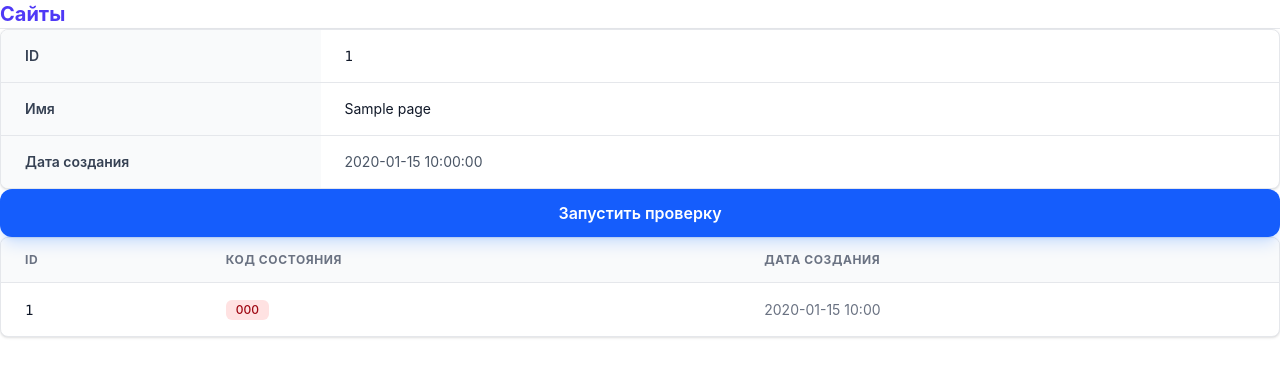
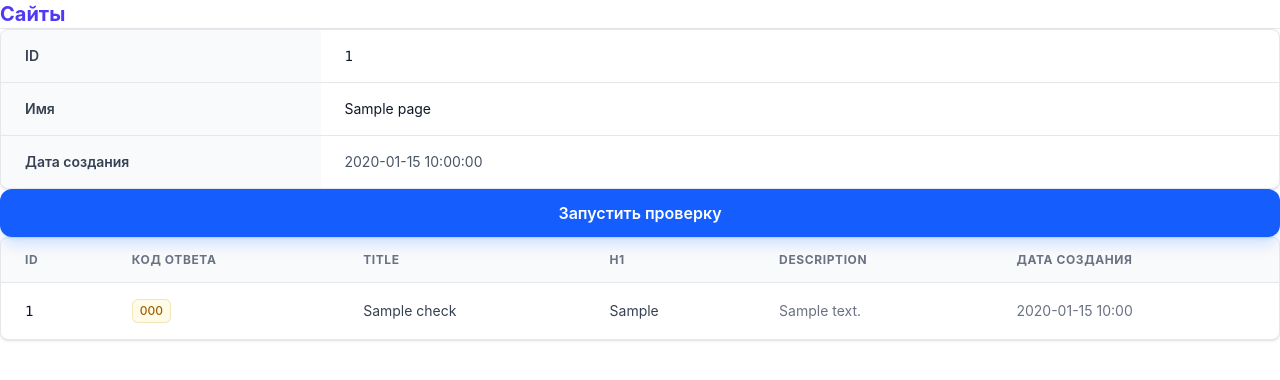
Before and after one commit to haven3571-pixel/flask-project-83, a Flask app: template page_analyzer/templates/website.html in a window 1280 px wide. Shown: the top 380 px of the page. Run offline with Flask 3, Linux system fonts and the light colour scheme; the template is opened without the code that fills it: most values are stand-ins (such as "Sample title", 1, 10 or a date in 2020); some libraries are stand-ins or nearby versions.

Commit message:
is it over

```diff
--- a/page_analyzer/app.py
+++ b/page_analyzer/app.py
@@ -1,6 +1,7 @@
 from flask import Flask, render_template, request, flash, redirect, abort, get_flashed_messages, url_for, Response
 from dotenv import load_dotenv
 from page_analyzer.db import Repository
+from bs4 import BeautifulSoup
 import psycopg, os, validators,  requests
 
 
@@ -74,8 +75,24 @@ def page_get_post(id):
         try:
             try_access = requests.get(page['name'], timeout=5)
             try_access.raise_for_status()
+            soup = BeautifulSoup(try_access.text, 'html.parser')
+            heading_1 = soup.find('h1')
+            if heading_1:
+                heading_1_text = heading_1.text
+            else:
+                heading_1_text = "Не найден"
+            title = soup.find('title')
+            if title:
+                title_text = heading_1.text[:200] + "..."
+            else:
+                title_text = "Не найден"
+            description = soup.find('meta', attrs={'name': 'description'})
+            if description:
+                description_text = description['content'][:200] + "..."
+            else:
+                description_text = "Не найден"
             status_code = try_access.status_code
-            repo.save_check(url_id, status_code)
+            repo.save_check(url_id, status_code, heading_1_text, title_text, description_text)
             flash('Успешная проверка')
         except requests.RequestException as re:
             flash('Ресурс недоступен')
--- a/page_analyzer/static/css/main.css
+++ b/page_analyzer/static/css/main.css
@@ -10,7 +10,13 @@
       "Courier New", monospace;
     --color-red-100: oklch(93.6% 0.032 17.717);
     --color-red-800: oklch(44.4% 0.177 26.899);
+    --color-yellow-50: oklch(98.7% 0.026 102.212);
+    --color-yellow-600: oklch(68.1% 0.162 75.834);
+    --color-yellow-700: oklch(55.4% 0.135 66.442);
+    --color-green-50: oklch(98.2% 0.018 155.826);
     --color-green-100: oklch(96.2% 0.044 156.743);
+    --color-green-600: oklch(62.7% 0.194 149.214);
+    --color-green-700: oklch(52.7% 0.154 150.069);
     --color-green-800: oklch(44.8% 0.119 151.328);
     --color-emerald-50: oklch(97.9% 0.021 166.113);
     --color-emerald-200: oklch(90.5% 0.093 164.15);
@@ -32,6 +38,8 @@
     --color-gray-900: oklch(21% 0.034 264.665);
     --color-white: #fff;
     --spacing: 0.25rem;
+    --container-xs: 20rem;
+    --container-sm: 24rem;
     --container-md: 28rem;
     --text-xs: 0.75rem;
     --text-xs--line-height: calc(1 / 0.75);
@@ -240,6 +248,12 @@
   .max-w-md {
     max-width: var(--container-md);
   }
+  .max-w-sm {
+    max-width: var(--container-sm);
+  }
+  .max-w-xs {
+    max-width: var(--container-xs);
+  }
   .border-collapse {
     border-collapse: collapse;
   }
@@ -267,6 +281,11 @@
   }
   :where(.divide-gray-200 > :not(:last-child)) {
     border-color: var(--color-gray-200);
+  }
+  .truncate {
+    overflow: hidden;
+    text-overflow: ellipsis;
+    white-space: nowrap;
   }
   .overflow-hidden {
     overflow: hidden;
@@ -315,6 +334,9 @@
   .bg-gray-50 {
     background-color: var(--color-gray-50);
   }
+  .bg-green-50 {
+    background-color: var(--color-green-50);
+  }
   .bg-green-100 {
     background-color: var(--color-green-100);
   }
@@ -326,6 +348,9 @@
   }
   .bg-white {
     background-color: var(--color-white);
+  }
+  .bg-yellow-50 {
+    background-color: var(--color-yellow-50);
   }
   .p-4 {
     padding: calc(var(--spacing) * 4);
@@ -350,6 +375,9 @@
   }
   .py-0\.5 {
     padding-block: calc(var(--spacing) * 0.5);
+  }
+  .py-1 {
+    padding-block: var(--spacing);
   }
   .py-3 {
     padding-block: calc(var(--spacing) * 3);
@@ -431,6 +459,9 @@
   .text-gray-900 {
     color: var(--color-gray-900);
   }
+  .text-green-700 {
+    color: var(--color-green-700);
+  }
   .text-green-800 {
     color: var(--color-green-800);
   }
@@ -445,6 +476,9 @@
   }
   .text-white {
     color: var(--color-white);
+  }
+  .text-yellow-700 {
+    color: var(--color-yellow-700);
   }
   .uppercase {
     text-transform: uppercase;
@@ -464,6 +498,10 @@
     --tw-shadow: 0 20px 25px -5px var(--tw-shadow-color, rgb(0 0 0 / 0.1)), 0 8px 10px -6px var(--tw-shadow-color, rgb(0 0 0 / 0.1));
     box-shadow: var(--tw-inset-shadow), var(--tw-inset-ring-shadow), var(--tw-ring-offset-shadow), var(--tw-ring-shadow), var(--tw-shadow);
   }
+  .ring-1 {
+    --tw-ring-shadow: var(--tw-ring-inset,) 0 0 0 calc(1px + var(--tw-ring-offset-width)) var(--tw-ring-color, currentcolor);
+    box-shadow: var(--tw-inset-shadow), var(--tw-inset-ring-shadow), var(--tw-ring-offset-shadow), var(--tw-ring-shadow), var(--tw-shadow);
+  }
   .shadow-blue-500 {
     --tw-shadow-color: oklch(62.3% 0.214 259.815);
     @supports (color: color-mix(in lab, red, red)) {
@@ -474,6 +512,24 @@
     --tw-shadow-color: color-mix(in srgb, oklch(62.3% 0.214 259.815) 20%, transparent);
     @supports (color: color-mix(in lab, red, red)) {
       --tw-shadow-color: color-mix(in oklab, color-mix(in oklab, var(--color-blue-500) 20%, transparent) var(--tw-shadow-alpha), transparent);
+    }
+  }
+  .ring-green-600 {
+    --tw-ring-color: var(--color-green-600);
+  }
+  .ring-green-600\/20 {
+    --tw-ring-color: color-mix(in srgb, oklch(62.7% 0.194 149.214) 20%, transparent);
+    @supports (color: color-mix(in lab, red, red)) {
+      --tw-ring-color: color-mix(in oklab, var(--color-green-600) 20%, transparent);
+    }
+  }
+  .ring-yellow-600 {
+    --tw-ring-color: var(--color-yellow-600);
+  }
+  .ring-yellow-600\/20 {
+    --tw-ring-color: color-mix(in srgb, oklch(68.1% 0.162 75.834) 20%, transparent);
+    @supports (color: color-mix(in lab, red, red)) {
+      --tw-ring-color: color-mix(in oklab, var(--color-yellow-600) 20%, transparent);
     }
   }
   .outline {
@@ -489,6 +545,9 @@
     transition-property: color, background-color, border-color, outline-color, text-decoration-color, fill, stroke, --tw-gradient-from, --tw-gradient-via, --tw-gradient-to;
     transition-timing-function: var(--tw-ease, var(--default-transition-timing-function));
     transition-duration: var(--tw-duration, var(--default-transition-duration));
+  }
+  .ring-inset {
+    --tw-ring-inset: inset;
   }
   @media (hover: hover) {
     .hover\:bg-blue-700:hover {
--- a/page_analyzer/templates/website.html
+++ b/page_analyzer/templates/website.html
@@ -44,7 +44,10 @@
     <thead class="bg-gray-50 border-b border-gray-200 text-xs font-semibold uppercase tracking-wider text-gray-500">
       <tr>
         <th scope="col" class="px-6 py-3.5">ID</th>
-        <th scope="col" class="px-6 py-3.5">Код состояния</th>
+        <th scope="col" class="px-6 py-3.5">Код ответа</th>
+        <th scope="col" class="px-6 py-3.5">title</th>
+        <th scope="col" class="px-6 py-3.5">h1</th>
+        <th scope="col" class="px-6 py-3.5">description</th>
         <th scope="col" class="px-6 py-3.5">Дата создания</th>
       </tr>
     </thead>
@@ -55,9 +58,18 @@
             {{ check.id }}
           </td>
           <td class="whitespace-nowrap px-6 py-4">
-            <span class="inline-flex items-center rounded-md px-2.5 py-0.5 text-xs font-medium {{ 'bg-green-100 text-green-800' if check.status_code == 200 else 'bg-red-100 text-red-800' }}">
+            <span class="inline-flex items-center rounded-md px-2 py-1 text-xs font-medium ring-1 ring-inset {{ 'bg-green-50 text-green-700 ring-green-600/20' if check.status_code == 200 else 'bg-yellow-50 text-yellow-700 ring-yellow-600/20' }}">
               {{ check.status_code }}
             </span>
+          </td>
+          <td class="max-w-xs truncate px-6 py-4 text-gray-700" title="{{ check.title or '' }}">
+            {{ check.title or '' }}
+          </td>
+          <td class="max-w-xs truncate px-6 py-4 text-gray-700" title="{{ check.h1 or '' }}">
+            {{ check.h1 or '' }}
+          </td>
+          <td class="max-w-sm truncate px-6 py-4 text-gray-500" title="{{ check.description or '' }}">
+            {{ check.description or '' }}
           </td>
           <td class="whitespace-nowrap px-6 py-4 text-gray-500">
             {{ check.created_at.strftime('%Y-%m-%d %H:%M') if check.created_at else '' }}
--- a/pyproject.toml
+++ b/pyproject.toml
@@ -5,6 +5,7 @@ description = "Page Analyzer"
 readme = "README.md"
 requires-python = ">=3.10"
 dependencies = [
+    "bs4>=0.0.2",
     "flask>=3.1.3",
     "gunicorn>=26.2.0",
     "jinja2>=3.1.6",
```
Also changed, not shown: page_analyzer/db.py (+4 -6 lines), 1 other file.
